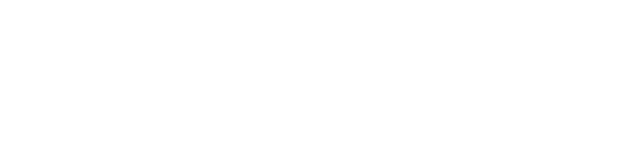
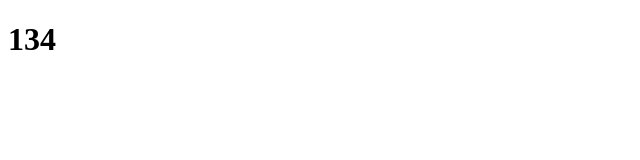
Before and after one commit to chi628/0925_git, a plain HTML site: page index.html in a window 1280 px wide. Shown: the full height of the page, 0-640 px from the left. Drawn offline with Linux system fonts and the light colour scheme.

Commit message:
create h1

```diff
--- a/index.html
+++ b/index.html
@@ -6,6 +6,6 @@
     <title>Document</title>
 </head>
 <body>
-
+    <h1>134</h1>
 </body>
 </html>
```
